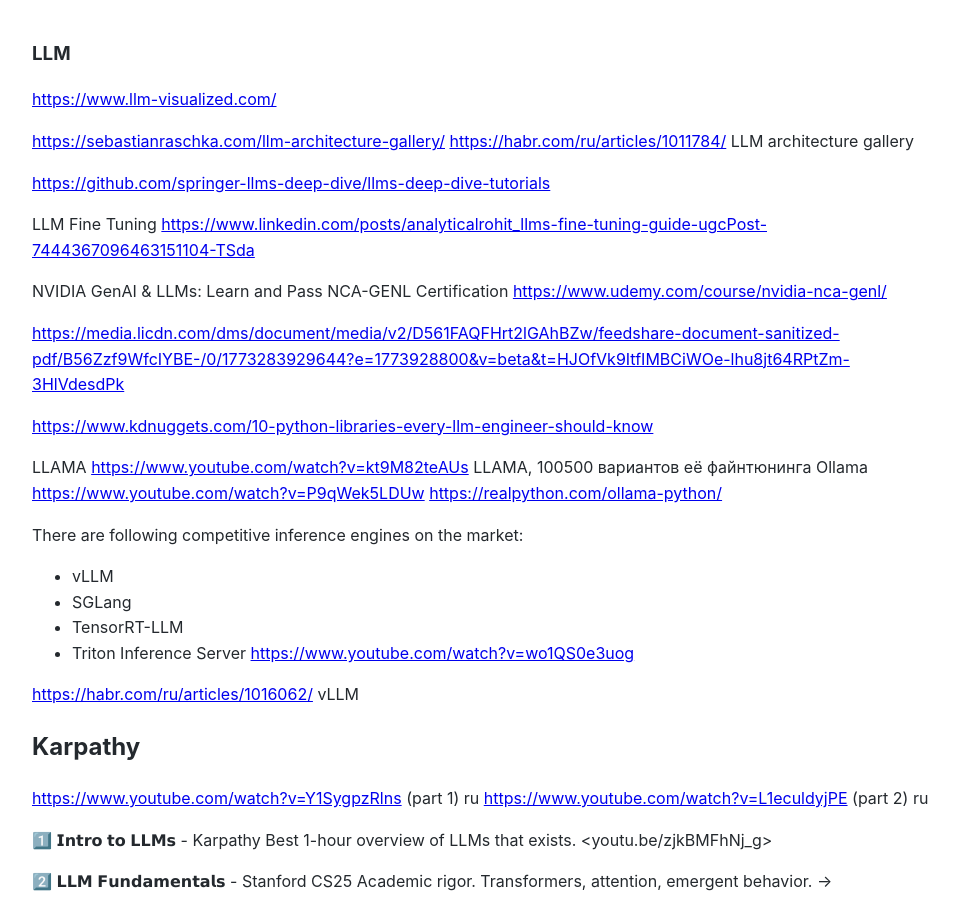
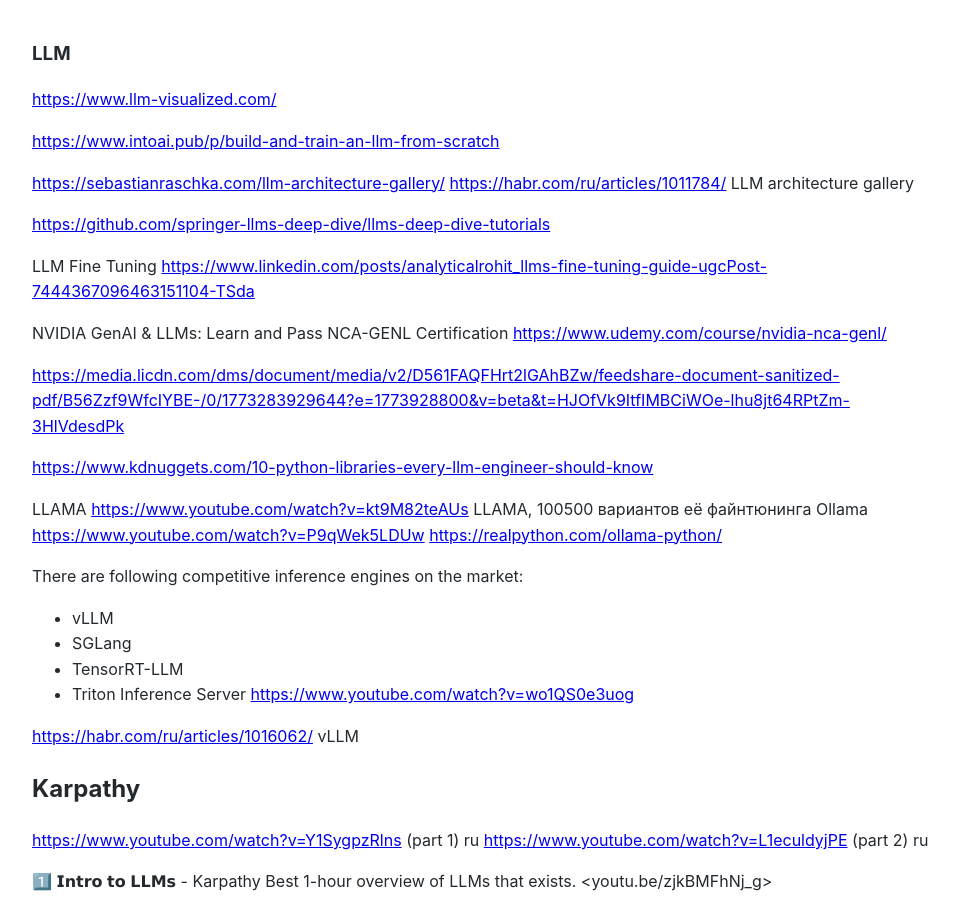
Before and after one commit to Michael-Lubinsky/michael-lubinsky.github.com, a Jekyll site: the page built from ml/llm.md, in a window 1280 px wide and 900 px high. Shown: the whole window, without its empty margins (158-1117 px from the left). Built offline with Jekyll 4.4.1, drawn with Linux system fonts in a browser that asks for light colours; our own code applies the rules of GitHub Pages for plain Markdown files.

Commit message:
Update llm.md

```diff
--- a/ml/llm.md
+++ b/ml/llm.md
@@ -1,6 +1,9 @@
 ### LLM
 
 <https://www.llm-visualized.com/>
+
+<https://www.intoai.pub/p/build-and-train-an-llm-from-scratch>
+
 
 <https://sebastianraschka.com/llm-architecture-gallery/>
 <https://habr.com/ru/articles/1011784/>  LLM architecture gallery
```
